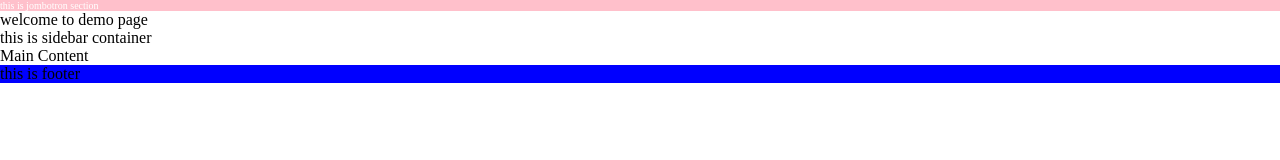
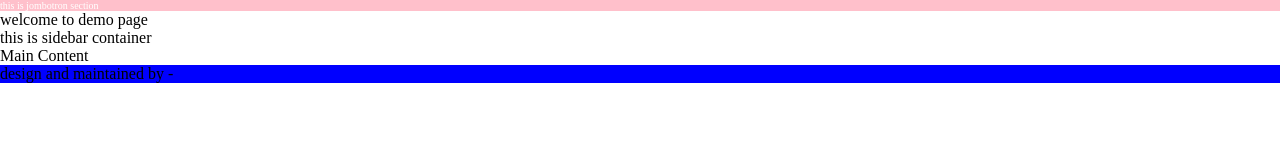
Before and after one commit to maheshtambade/To-Do-List-App, a plain HTML site: page oposite.html in a window 1280 px wide. Drawn offline with Linux system fonts and the light colour scheme.

Commit message:
Update footer text in oposite.html

```diff
--- a/oposite.html
+++ b/oposite.html
@@ -31,6 +31,6 @@
     welcome to demo page
     <div class="sidecontent">this is sidebar container</div>
     <div class="maincontet">Main Content</div>
-    <footer>this is footer</footer>
+    <footer>design and maintained by - </footer>
   </body>
 </html>
```
